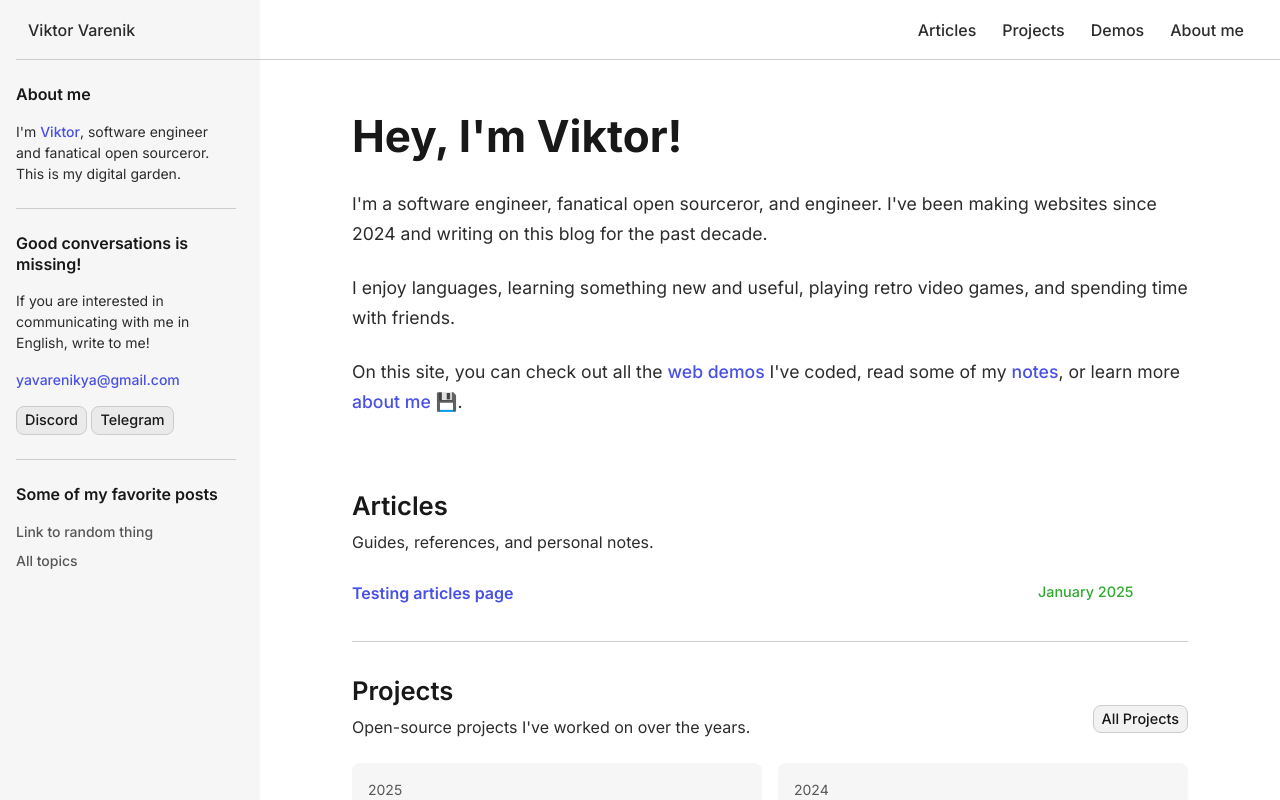
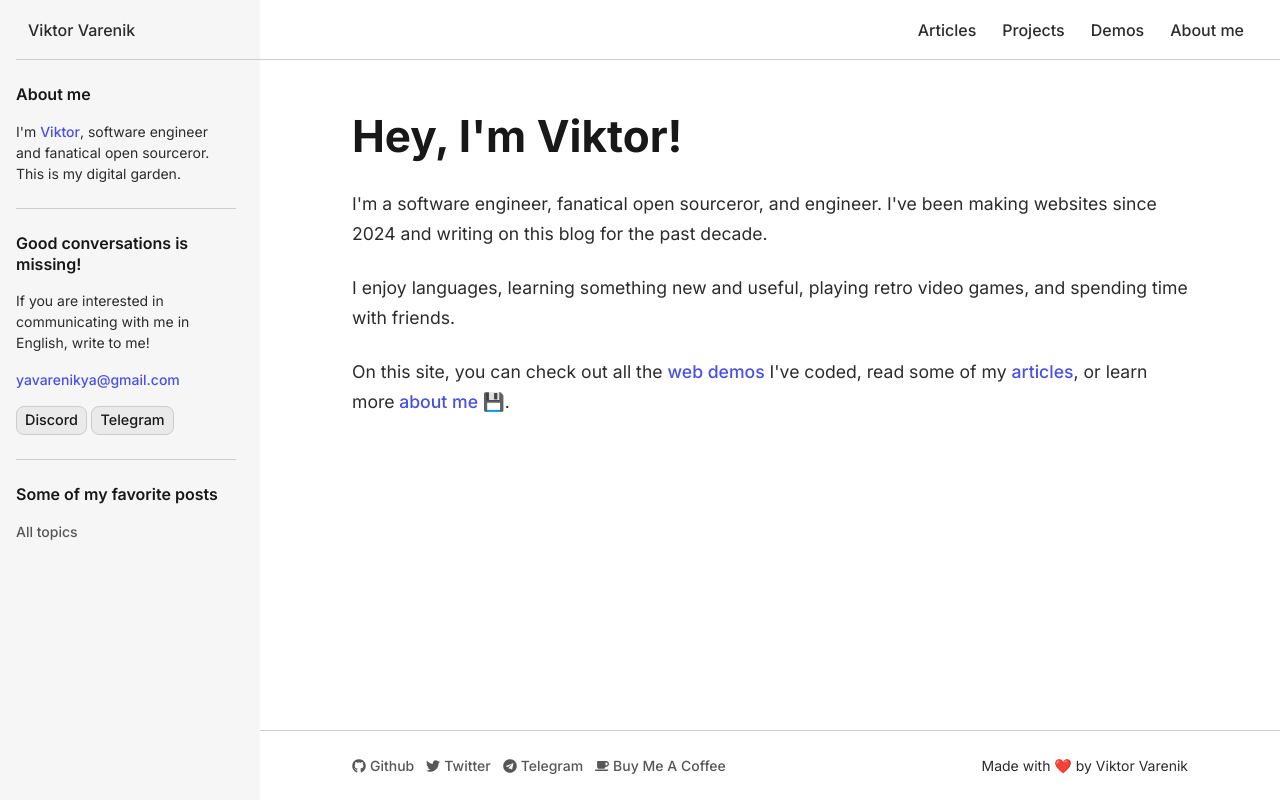
Before and after one commit to kotleni/kotleni.github.io, a React (Vite) app: page / in a window 1280 px wide. Shown: the top 800 px of the page. Built offline with nearby package versions, Linux system fonts and the light colour scheme.

Commit message:
feat: bunch of improvements & add articles, demos and projects routes
Signed-off-by: Viktor Varenik <yavarenikya@gmail.com>

```diff
--- a/src/components/Footer/Footer.module.scss
+++ b/src/components/Footer/Footer.module.scss
@@ -1,6 +1,7 @@
 .footer {
+  height: var(--footer-height);
   border-top: 1px solid var(--color-border);
-  padding: 1.5rem 0;
+  // padding: 1.5rem 0;
   font-size: 13px;
 }
 
@@ -16,16 +17,15 @@
   }
 }
 
-.made-by {
+.madeby {
   display: flex;
   align-items: center;
   gap: 5px;
-  cursor: help;
 }
 
 .section {
   display: flex;
-  flex-direction: column;
+  flex-direction: row;
   align-items: flex-start;
   justify-content: space-between;
   padding: 1.5rem 2rem;
--- a/src/components/Footer/index.tsx
+++ b/src/components/Footer/index.tsx
@@ -15,7 +15,7 @@ const Footer: React.FC<Props> = (props) => {
                         </a>
                     ))}
                 </nav>
-                <div className={styles.madeBy}>Made with ❤️ by Viktor Varenik</div>
+                <div className={styles.madeby}>Made with ❤️ by Viktor Varenik</div>
             </section>
         </footer>
     );
--- a/src/components/SideBar/index.tsx
+++ b/src/components/SideBar/index.tsx
@@ -31,8 +31,8 @@ const SideBar: React.FC = () => {
                     <section className="sidebar-section">
                         <h2>Some of my favorite posts</h2>
                         <nav className="sidebar-menu">
-                            <a href="/me">Link to random thing</a>
-                            <a href="/topics">All topics</a></nav>
+                            {/*<a href="/me">Link to random thing</a>*/}
+                            <a href="/ar">All topics</a></nav>
                     </section>
                 </div>
             </div>
--- a/src/config.ts
+++ b/src/config.ts
@@ -3,9 +3,9 @@ import {FaGithub, FaTwitter, FaTelegram, FaCoffee} from "react-icons/fa";
 import {CardItemProps} from "./components/ProjectsCards";
 
 const NAV_LINKS: NavLink[] = [
-    {title: "Articles", url: "#"},
-    {title: "Projects", url: "#"},
-    {title: "Demos", url: "#"},
+    {title: "Articles", url: "/articles"},
+    {title: "Projects", url: "/projects"},
+    {title: "Demos", url: "/demos"},
     {title: "About me", url: "/me" },
 ];
 const SOCIAL_LINKS: NavSocialLink[] = [
--- a/src/main.tsx
+++ b/src/main.tsx
@@ -5,12 +5,16 @@ import './assets/styles/index.scss'
 import {HomePage} from "./routes/App/HomePage";
 import {App} from "./routes/App";
 import {AboutPage} from "./routes/App/AboutPage";
+import {ProjectsPage} from "./routes/App/ProjectsPage";
 
 createRoot(document.getElementById('root')!).render(
     <BrowserRouter>
         <Routes>
             <Route path="/" element={<App><HomePage/></App>} />
+            <Route path="/projects" element={<App><ProjectsPage/></App>} />
             <Route path="/me" element={<App><AboutPage/></App>} />
+            <Route path="/articles" element={<App>Nothing here yet.</App>} />
+            <Route path="/demos" element={<App>Nothing here yet.</App>} />
             <Route path="/rick" element={<Rick />} />
         </Routes>
     </BrowserRouter>
--- a/src/routes/App/App.scss
+++ b/src/routes/App/App.scss
@@ -67,7 +67,7 @@
 
   /* Layout */
   --navbar-height: 60px;
-  --footer-height: 60px;
+  --footer-height: 70px;
   --layout-width: 1440px;
   --content-width: 700px;
   --page-content-width: 900px;
@@ -749,11 +749,18 @@ a.sidebar-title-link {
   display: block;
 }
 
+@media screen and (min-width: 900px) {
+  .main-container {
+    min-height: calc(100vh - calc(var(--navbar-height) + var(--footer-height)));
+  }
+}
+
 @media screen and (min-width: 1320px) {
   .main-container {
     display: flex;
     gap: 2rem;
     max-width: calc(100vw - calc(var(--sidebar-width) + 1rem));
+    min-height: calc(100vh - var(--navbar-height) - var(--footer-height));
   }
 }
 
--- a/src/routes/App/HomePage/index.tsx
+++ b/src/routes/App/HomePage/index.tsx
@@ -1,6 +1,3 @@
-import {ProjectsCards} from "../../../components/ProjectsCards";
-import {PROJECTS_CARDS} from "../../../config.ts";
-
 const MainHeader: React.FC = () => {
     return (
         <section>
@@ -16,7 +13,7 @@ const MainHeader: React.FC = () => {
                             spending time with friends.</p>
                         <p className="hero-description">On
                             this site, you can check out all the <a href="/demos">web demos</a> I've
-                            coded, read some of my <a href="/notes">notes</a>, or learn more
+                            coded, read some of my <a href="/articles">articles</a>, or learn more
                             <a href="/me"> about me 💾</a>.
                             {/*<img*/}
                             {/*    src="/static/abc1.png"*/}
@@ -29,44 +26,29 @@ const MainHeader: React.FC = () => {
     );
 };
 
-const ProjectsSection: React.FC = () => {
-    return (
-        <section>
-            <header className="heading">
-                <div><h2>Projects</h2>
-                    <div className="description">Open-source projects I've worked on over the
-                        years.
-                    </div>
-                </div>
-                <a className="button" href="/projects">All Projects</a></header>
-            <ProjectsCards cards={PROJECTS_CARDS}/>
-        </section>
-    );
-};
-
-const ArticlesSection: React.FC = () => {
-    return (
-        <section className="section-index">
-            <header className="heading">
-                <div><h2>Articles</h2>
-                    <div className="description">Guides, references, and personal notes.</div>
-                </div>
-            </header>
-            <div className="posts newspaper">
-                <a className="post" href="/testing-articles/"><p>Testing articles page</p>
-                    <time className="new-post">January 2025</time>
-                </a>
-            </div>
-        </section>
-    );
-};
+// const ArticlesSection: React.FC = () => {
+//     return (
+//         <section className="section-index">
+//             <header className="heading">
+//                 <div><h2>Articles</h2>
+//                     <div className="description">Guides, references, and personal notes.</div>
+//                 </div>
+//             </header>
+//             <div className="posts newspaper">
+//                 <a className="post" href="/testing-articles/"><p>Testing articles page</p>
+//                     <time className="new-post">January 2025</time>
+//                 </a>
+//             </div>
+//         </section>
+//     );
+// };
 
 const HomePage: React.FC = () => {
     return (
         <main className="main-content page">
             <MainHeader/>
-            <ArticlesSection/>
-            <ProjectsSection/>
+            {/*<ArticlesSection/>*/}
+            {/*<ProjectsSection/>*/}
         </main>
     );
 };
--- /dev/null
+++ b/src/routes/App/ProjectsPage/index.tsx
@@ -0,0 +1,28 @@
+import {ProjectsCards} from "../../../components/ProjectsCards";
+import {PROJECTS_CARDS} from "../../../config.ts";
+
+const ProjectsSection: React.FC = () => {
+    return (
+        <section>
+            <header className="heading">
+                <div><h2>Projects</h2>
+                    <div className="description">Open-source projects I've worked on over the
+                        years.
+                    </div>
+                </div>
+                {/*<a className="button" href="/projects">All Projects</a>*/}
+            </header>
+            <ProjectsCards cards={PROJECTS_CARDS}/>
+        </section>
+    );
+};
+
+const ProjectsPage: React.FC = () => {
+    return (
+        <main className="main-content page">
+            <ProjectsSection/>
+        </main>
+    );
+};
+
+export {ProjectsPage};
```
